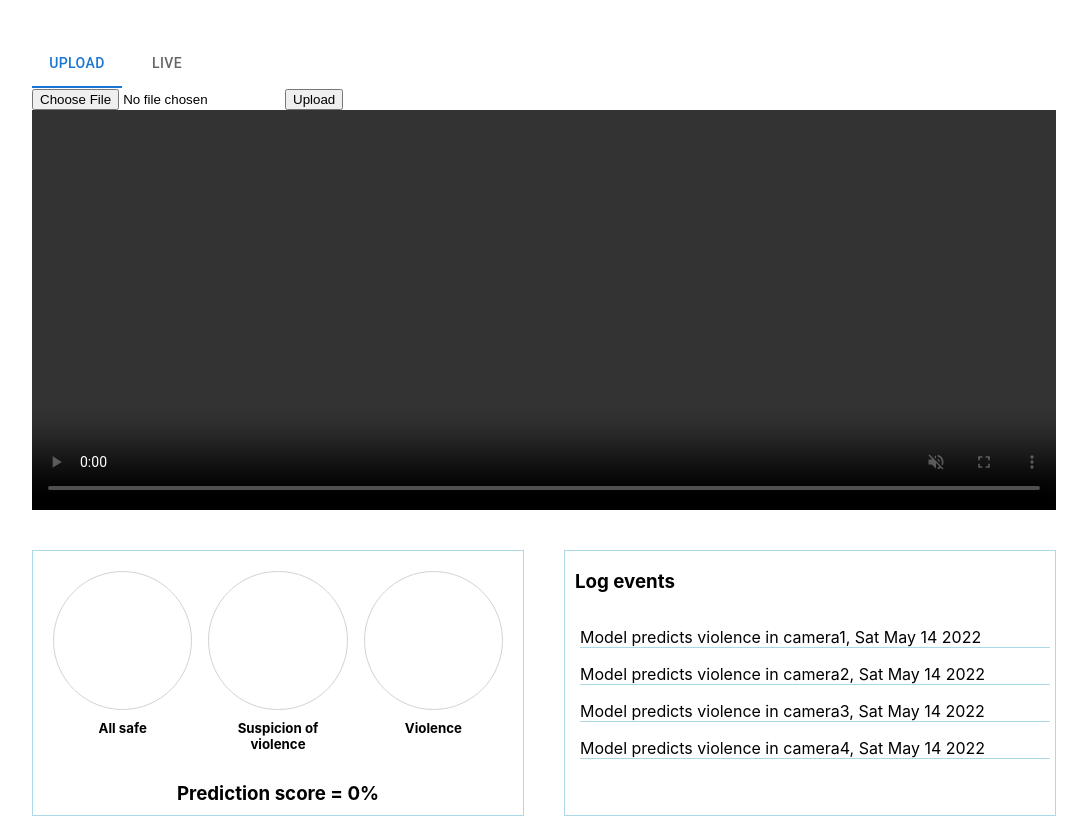
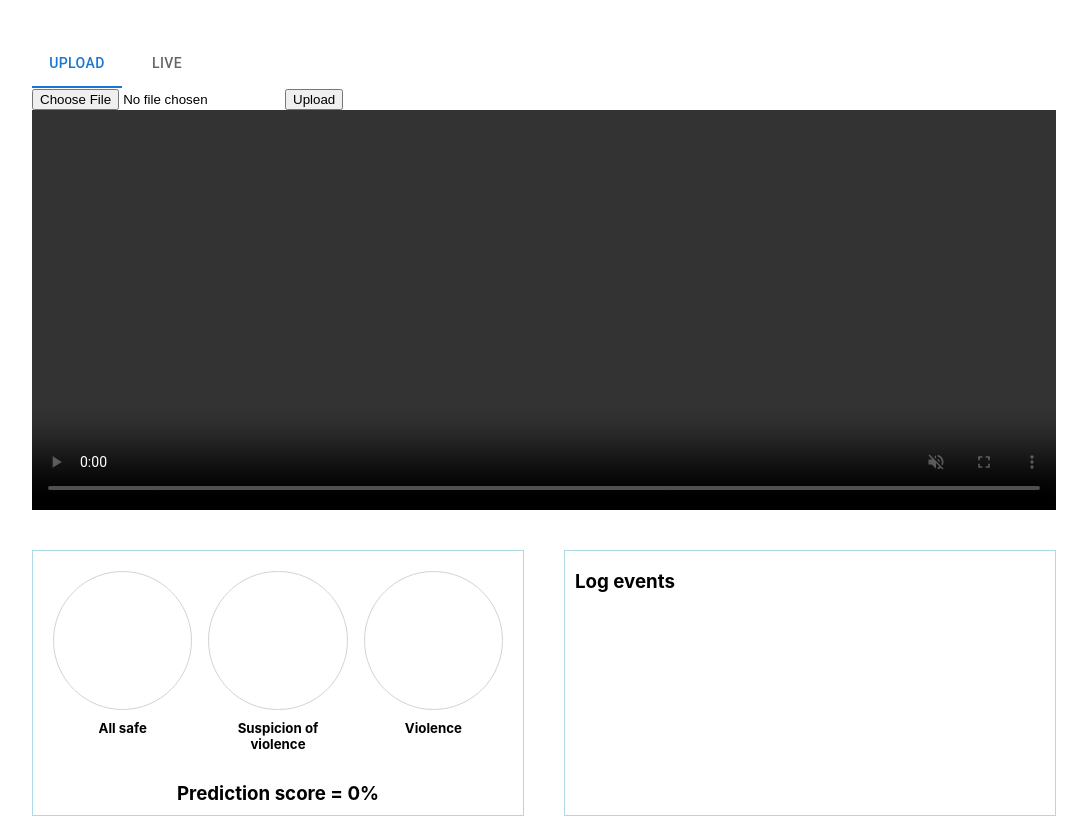
Before and after one commit to dl-final-505/webapp, a Next.js app: page / in a window 1280 px wide. Shown: the whole page, without its empty margins (96-1183 px from the left). Built offline with nearby package versions, Linux system fonts and the light colour scheme.

Commit message:
Add a new function - `addNewLog`

```diff
--- a/models/index.ts
+++ b/models/index.ts
@@ -1,4 +1,5 @@
 export interface LogEntry {
   time: string;
   source: string;
+  id: string;
 }
--- a/pages/index.tsx
+++ b/pages/index.tsx
@@ -8,7 +8,7 @@ import Video from "../components/video/video";
 import { LogEntry } from "../models";
 import styles from "../styles/Home.module.css";
 
-const logs: LogEntry[] = [
+const logsMock: LogEntry[] = [
   { source: "camera1", time: new Date().toDateString() },
   { source: "camera2", time: new Date().toDateString() },
   { source: "camera3", time: new Date().toDateString() },
@@ -17,6 +17,23 @@ const logs: LogEntry[] = [
 
 const Home: NextPage = () => {
   const [prediction, setPrediction] = useState<number>(0);
+  const [logs, setLogs] = useState<LogEntry[]>([]);
+
+  const addNewLog = (
+    source: string,
+    time: string,
+    violence: number,
+    id: string
+  ) => {
+    if (violence > 0.7) {
+      const log: LogEntry = {
+        source,
+        time,
+        id,
+      };
+      setLogs((prevLogs) => [...prevLogs, log]);
+    }
+  };
 
   return (
     <div className={styles.container}>
```
